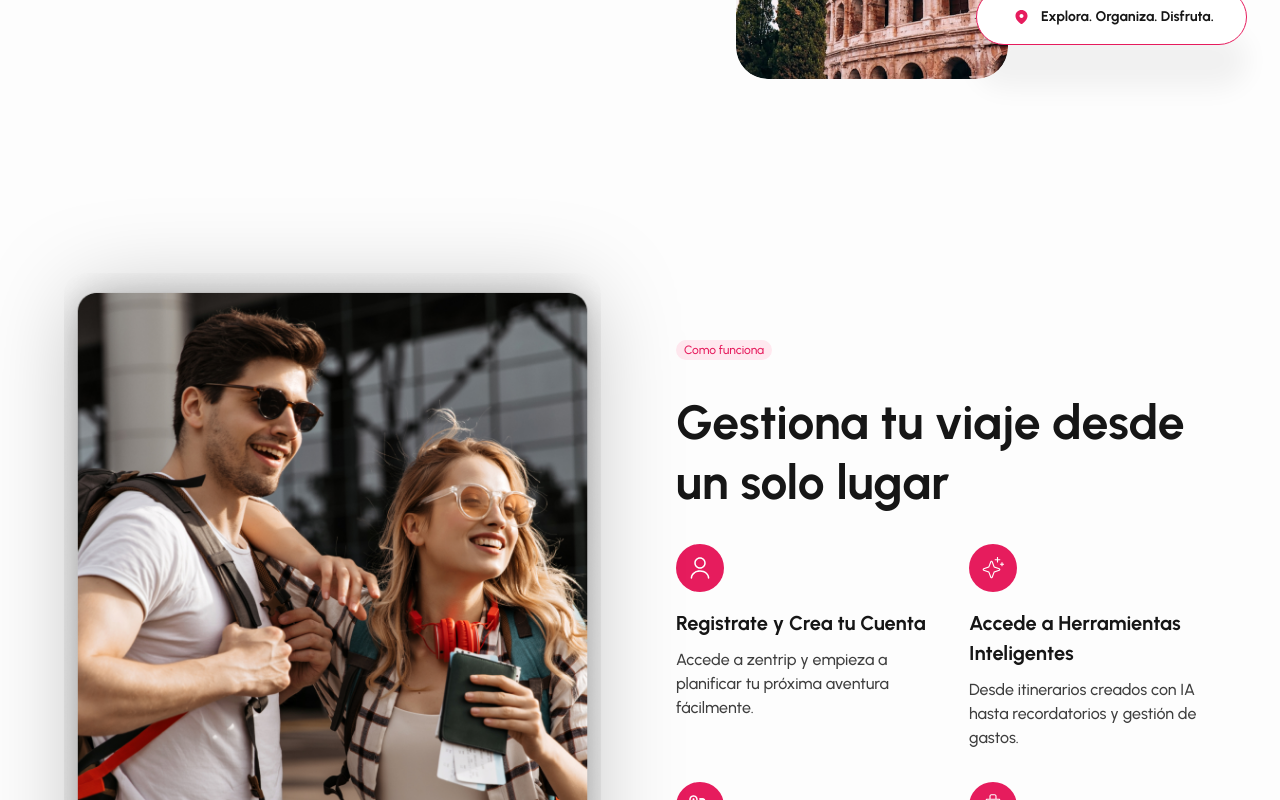
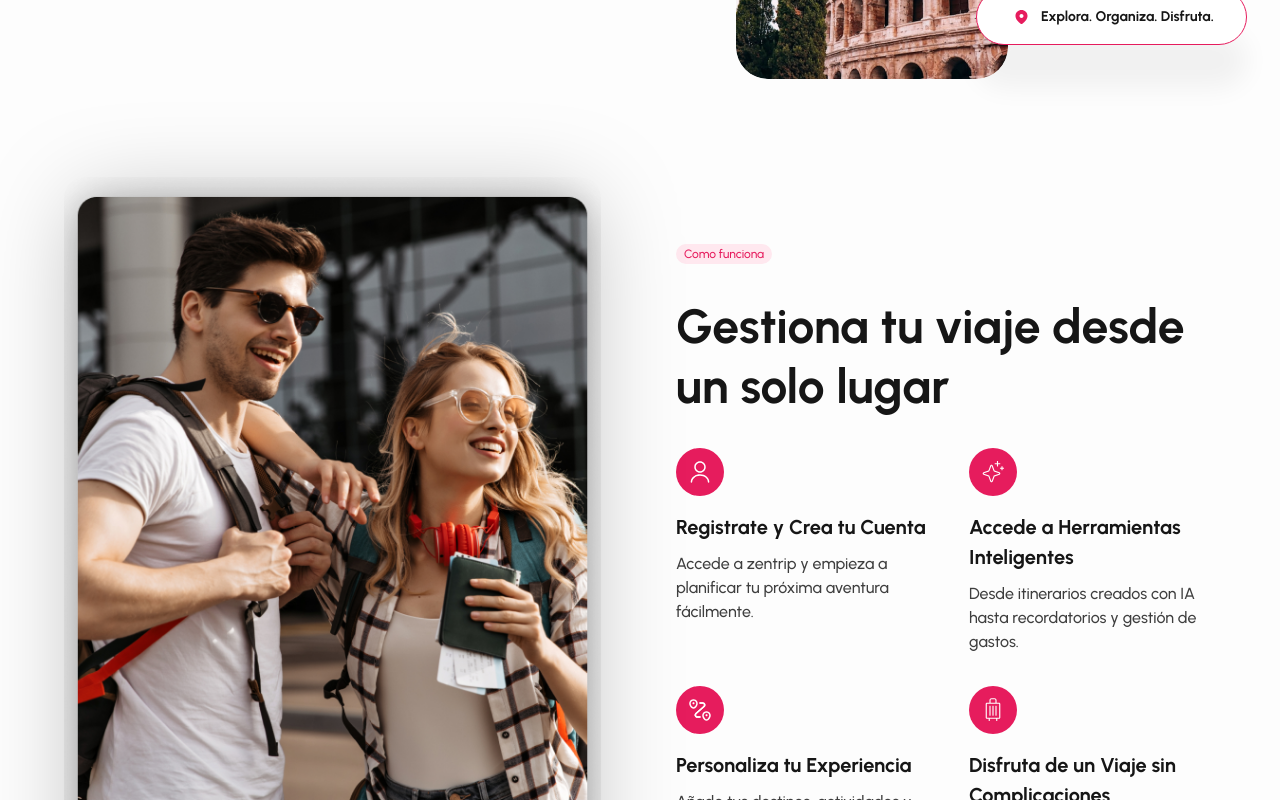
Before and after one commit to Ignacio918/viajes-app, a React (Vite) app in the folder viajes-app/: page / in a window 1280 px wide. Shown: the part 800-1600 px from the top of the page. Built offline with nearby package versions, Linux system fonts and the light colour scheme; a web font is replaced by a local one.

Commit message:
arreglo margenes howitworks

```diff
--- a/viajes-app/src/styles/HowItWorks.css
+++ b/viajes-app/src/styles/HowItWorks.css
@@ -1,6 +1,6 @@
 .how-it-works {
   @apply w-full bg-[#FDFDFD];
-  padding: 128px 0 160px 0; /* 128px arriba (py-32) y 160px abajo para dar más espacio hacia beneficios */
+  padding: 32px 0 160px 0; /* 128px arriba (py-32) y 160px abajo para dar más espacio hacia beneficios */
 }
 
 .how-it-works__container {
```
